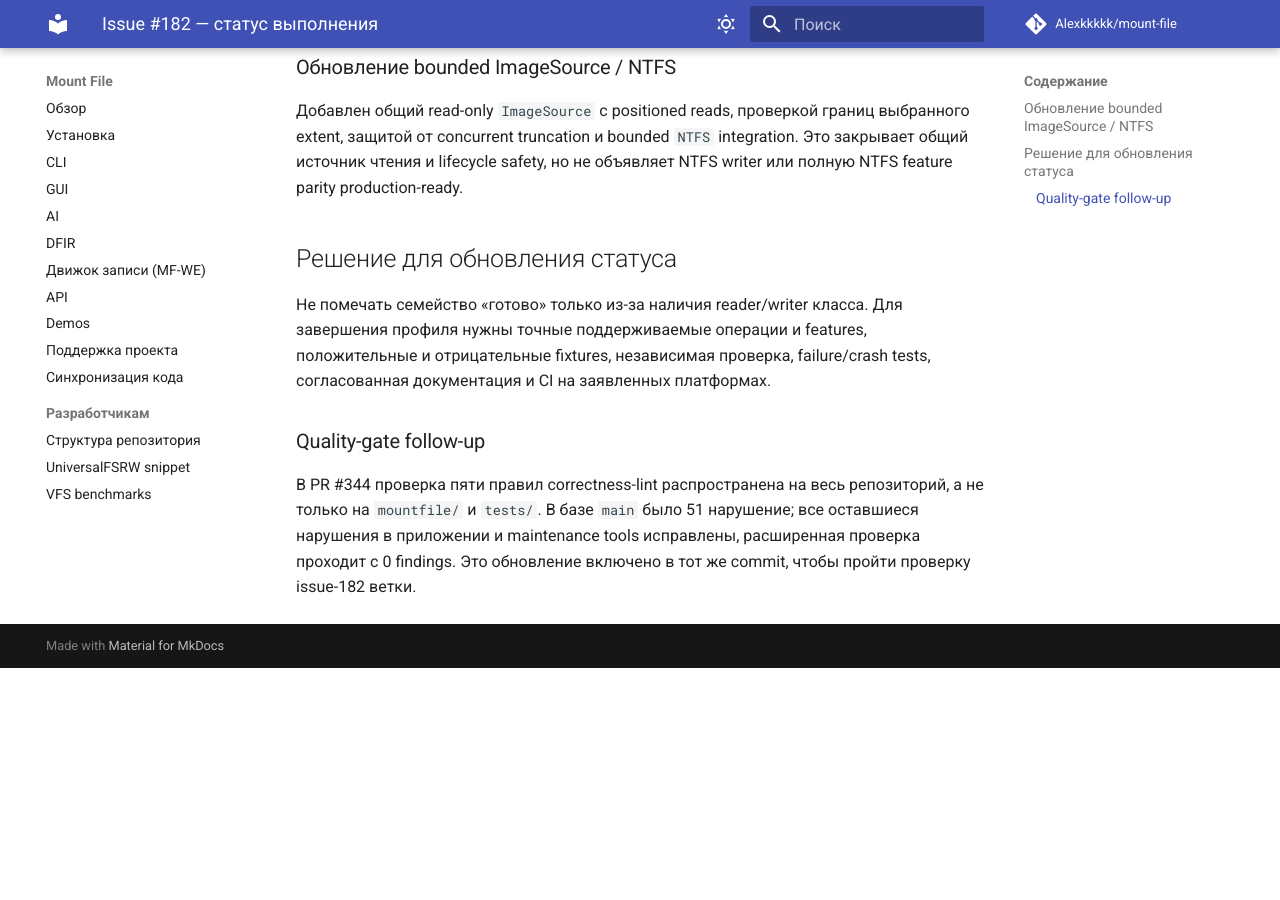
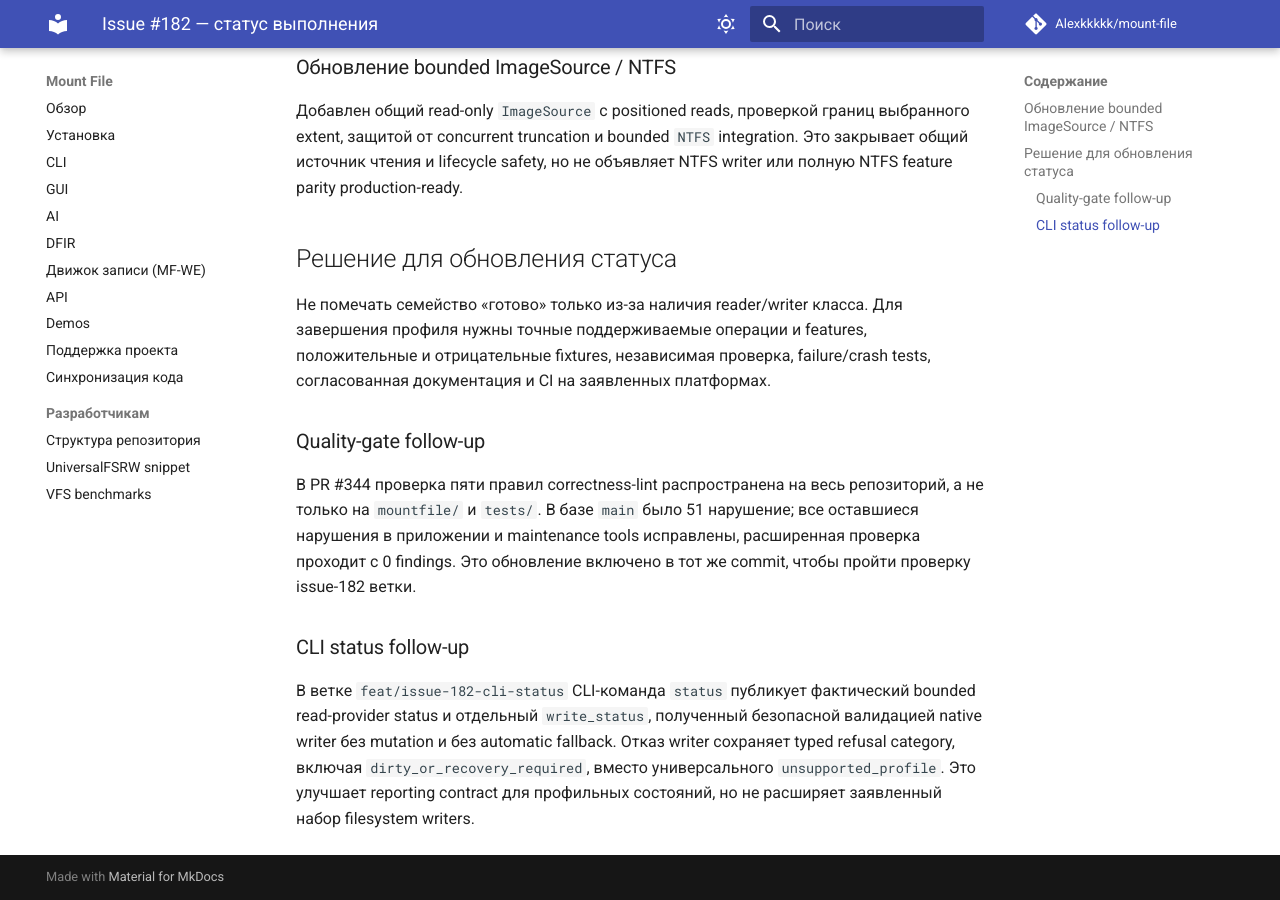
Before and after one commit to Alexkkkkk/mount-file, an MkDocs documentation site: the page built from docs/issue-182-status.md, in a window 1280 px wide and 900 px high, scrolled down 1886 px. Built offline with MkDocs 1.6.1 and Material for MkDocs 9.7.7, drawn with Linux system fonts in a browser that asks for light colours; comment, search, counter and statistics services are not loaded; before the commit the page ends 2554 px from its top, so only the background shows below that.

Commit message:
docs: record issue 182 CLI status follow-up

```diff
--- a/docs/issue-182-status.md
+++ b/docs/issue-182-status.md
@@ -30,3 +30,12 @@
 ### Quality-gate follow-up
 
 В PR #344 проверка пяти правил correctness-lint распространена на весь репозиторий, а не только на `mountfile/` и `tests/`. В базе `main` было 51 нарушение; все оставшиеся нарушения в приложении и maintenance tools исправлены, расширенная проверка проходит с 0 findings. Это обновление включено в тот же commit, чтобы пройти проверку issue-182 ветки.
+
+### CLI status follow-up
+
+В ветке `feat/issue-182-cli-status` CLI-команда `status` публикует фактический
+bounded read-provider status и отдельный `write_status`, полученный безопасной
+валидацией native writer без mutation и без automatic fallback. Отказ writer
+сохраняет typed refusal category, включая `dirty_or_recovery_required`, вместо
+универсального `unsupported_profile`. Это улучшает reporting contract для
+профильных состояний, но не расширяет заявленный набор filesystem writers.
```
